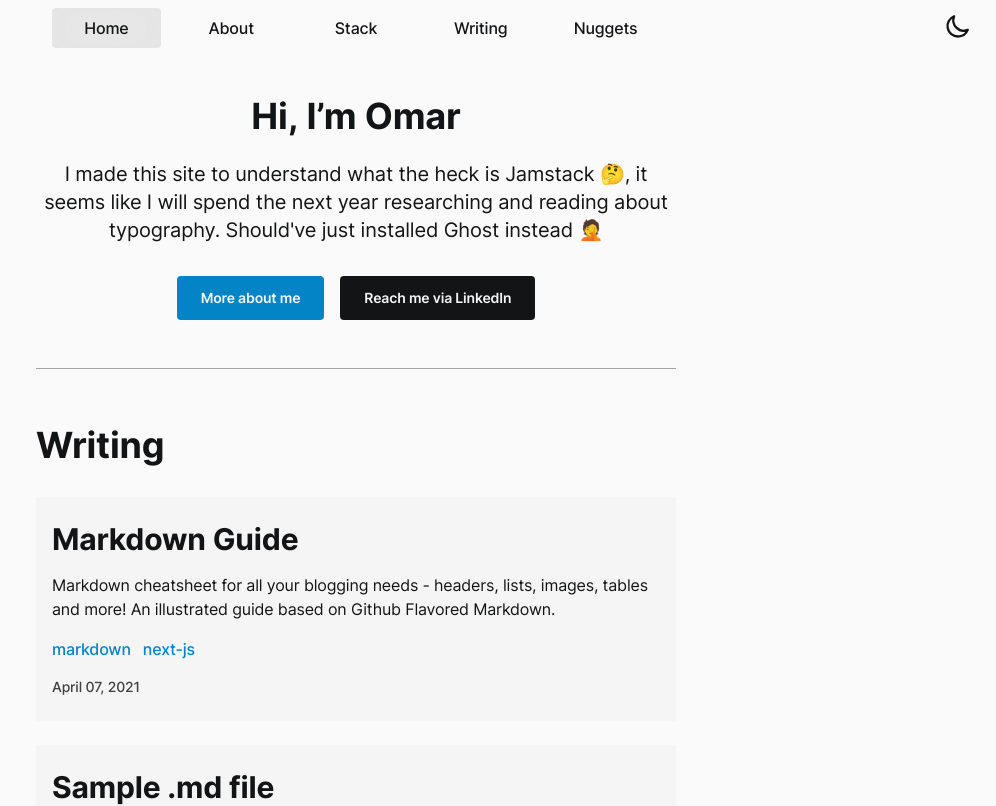
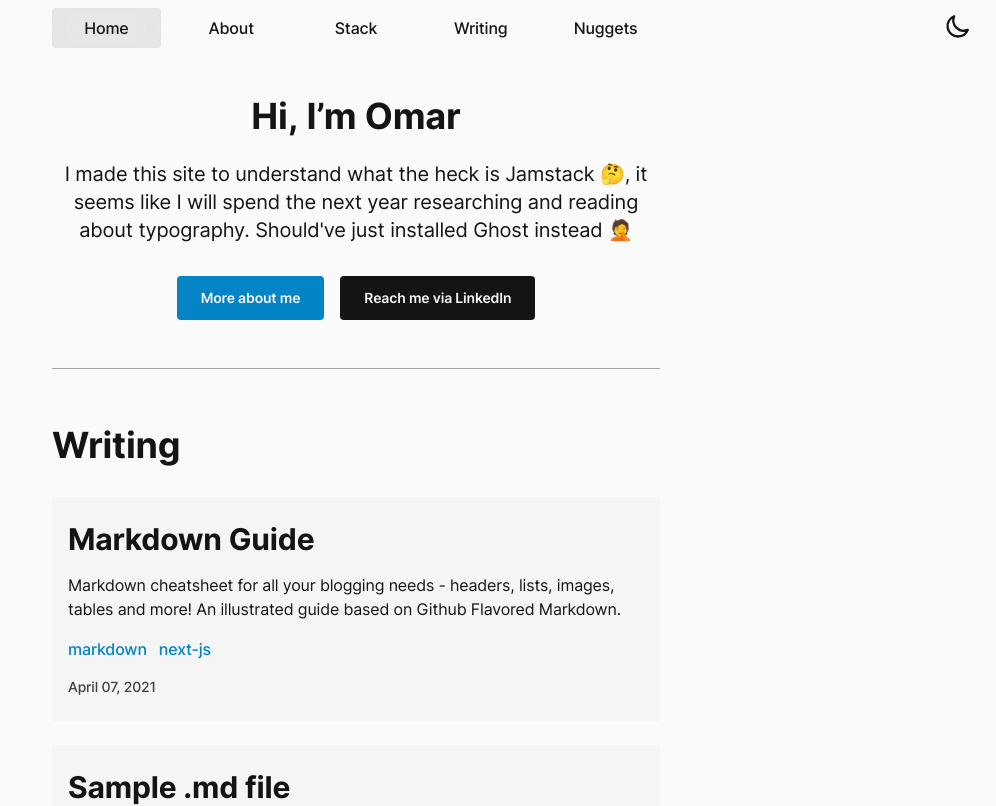
Before and after one commit to omaralsoudanii/mkreg.dev, a Next.js app: page / in a window 1280 px wide. Shown: the top 806 px of the page, without its empty margins (284-1280 px from the left). Built offline with nearby package versions, Linux system fonts and the light colour scheme; what @tailwindcss/typography would draw is missing.

Commit message:
remove h-screen from layout

```diff
--- a/src/components/Layouts/index.tsx
+++ b/src/components/Layouts/index.tsx
@@ -5,7 +5,7 @@ import { CenteredColumn } from '../CenteredColumn'
 
 export function Main({ children }) {
   return (
-    <div className="h-screen max-w-2xl mx-auto justify-items-center">
+    <div className="max-w-screen-sm mx-auto">
       <Header />
       <main className="mb-auto">
         <Page>
```
